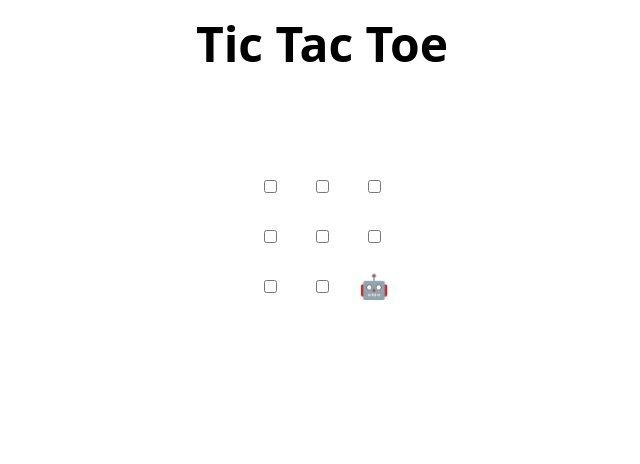
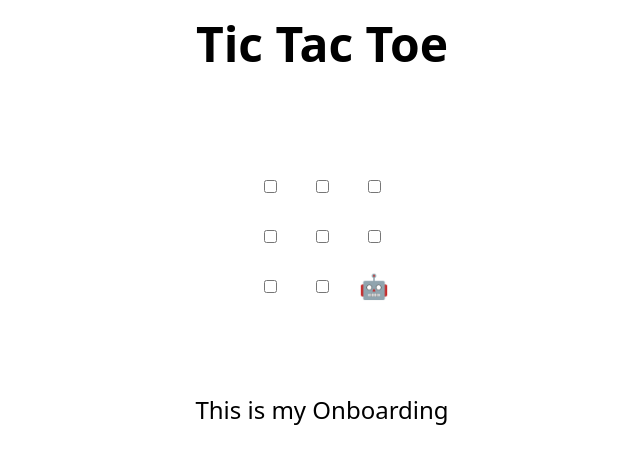
Before and after one commit to Rabia-Usman/MLSA_Task2, a plain HTML site: page index.html in a window 1280 px wide. Shown: the whole page, without its empty margins (318-958 px from the left). Drawn offline with Linux system fonts and the light colour scheme.

Commit message:
Update index.html
Commited

```diff
--- a/index.html
+++ b/index.html
@@ -47,6 +47,7 @@
   </tr>
 </table>
 
+<p>This is my Onboarding </p>
 <h2 hidden>Game over, refresh to play again 🧑‍💻 🤖!</h2>
 
 <script>
```
